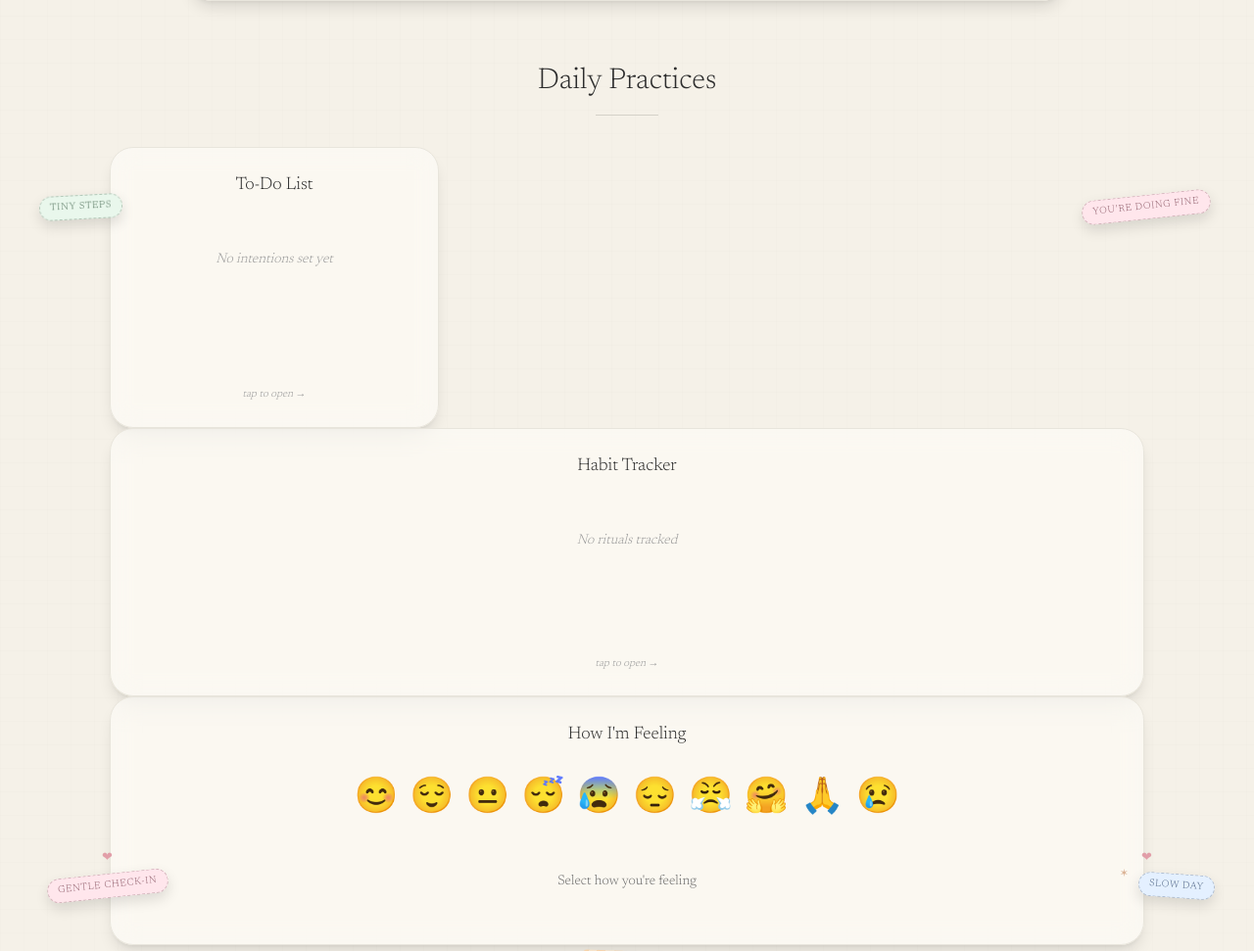
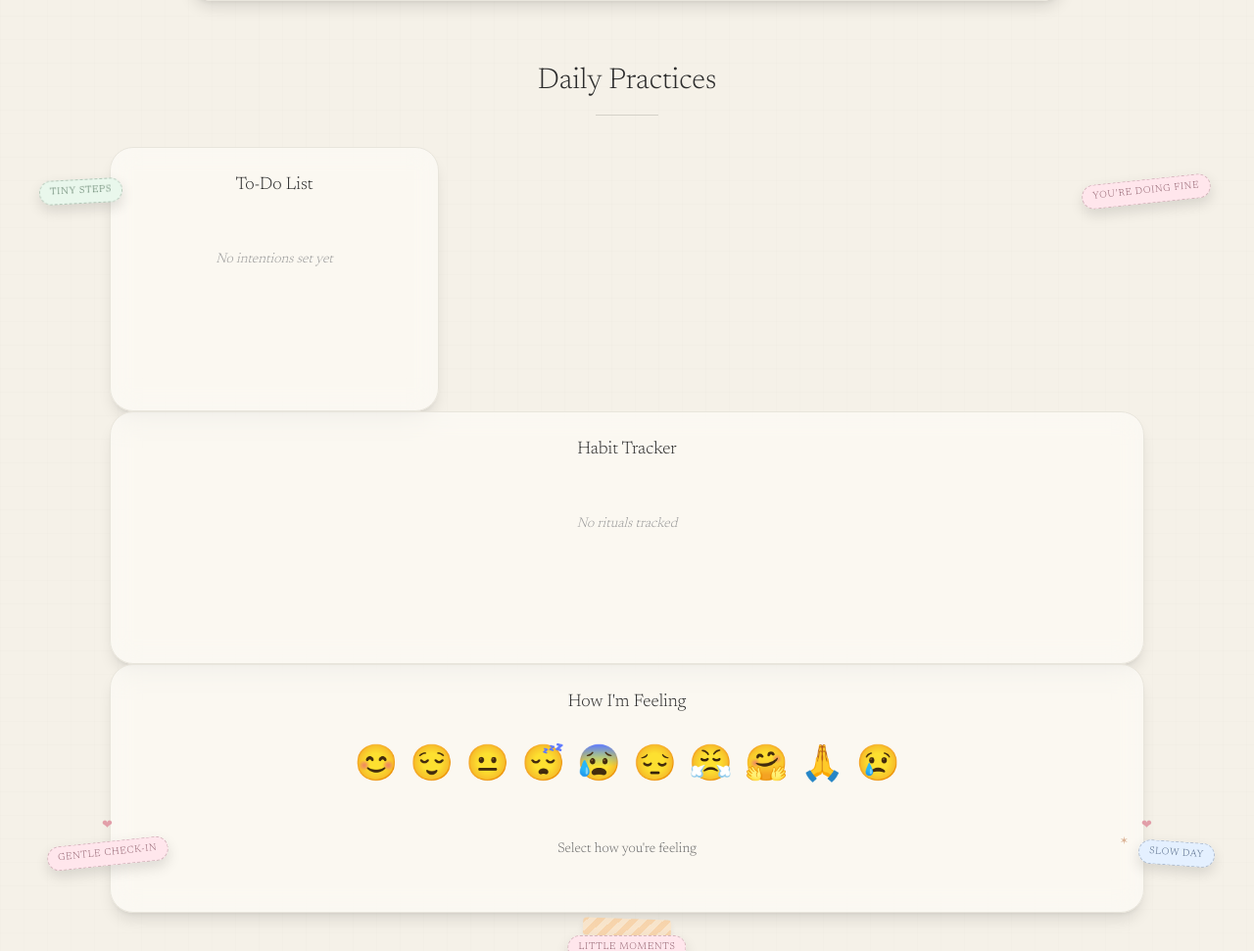
Before and after one commit to Swaliyaa/Mirror, a Flask app: page /dashboard in a window 1280 px wide. Shown: the part 631-1602 px from the top of the page at 98% size. Run offline with Flask 3, Linux system fonts and the light colour scheme; the visitor is signed in with stand-in values (Sample User, id 1); data that the repository does not hold is empty; some libraries are stand-ins or nearby versions.

Commit message:
Update dashboard.html

```diff
--- a/templates/dashboard.html
+++ b/templates/dashboard.html
@@ -359,9 +359,6 @@
   class="space-y-3 mb-2 sm:mb-3 min-h-[140px] sm:min-h-[160px]"
 ></div>
 
-<p class="text-[11px] text-center text-[#9b9b9b] italic">
-  tap to open →
-</p>
 
 
                   </div>
@@ -383,9 +380,6 @@
   class="space-y-3 min-h-[140px] sm:min-h-[160px]"
 ></div>
 
-<p class="text-[11px] text-center text-[#9b9b9b] italic">
-  tap to open →
-</p>
 
 
                   </div>
```
